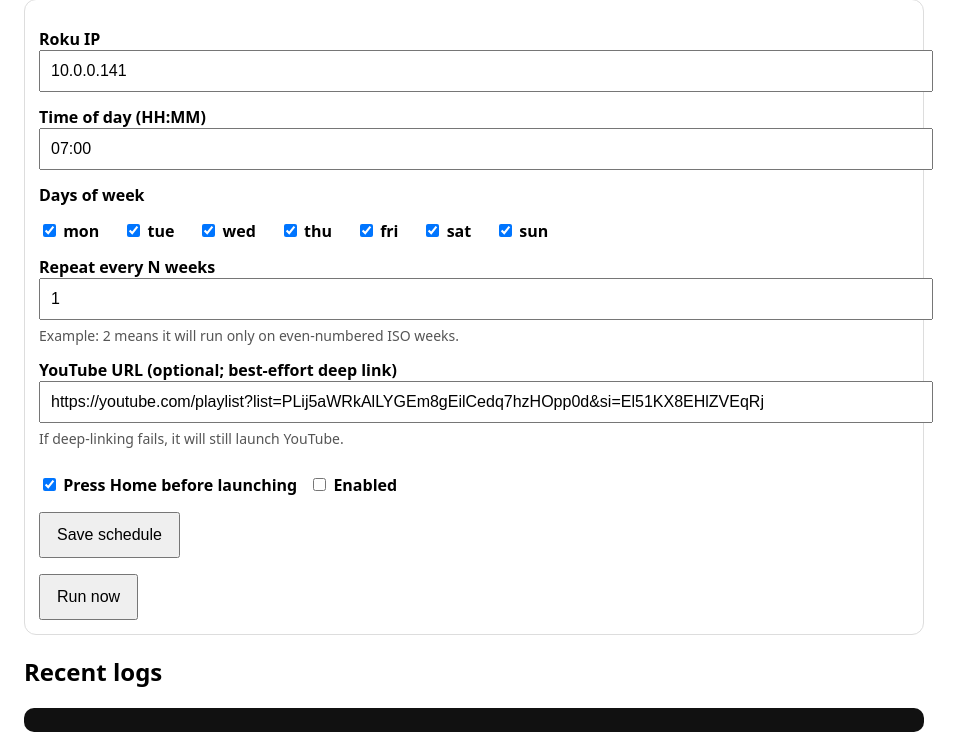
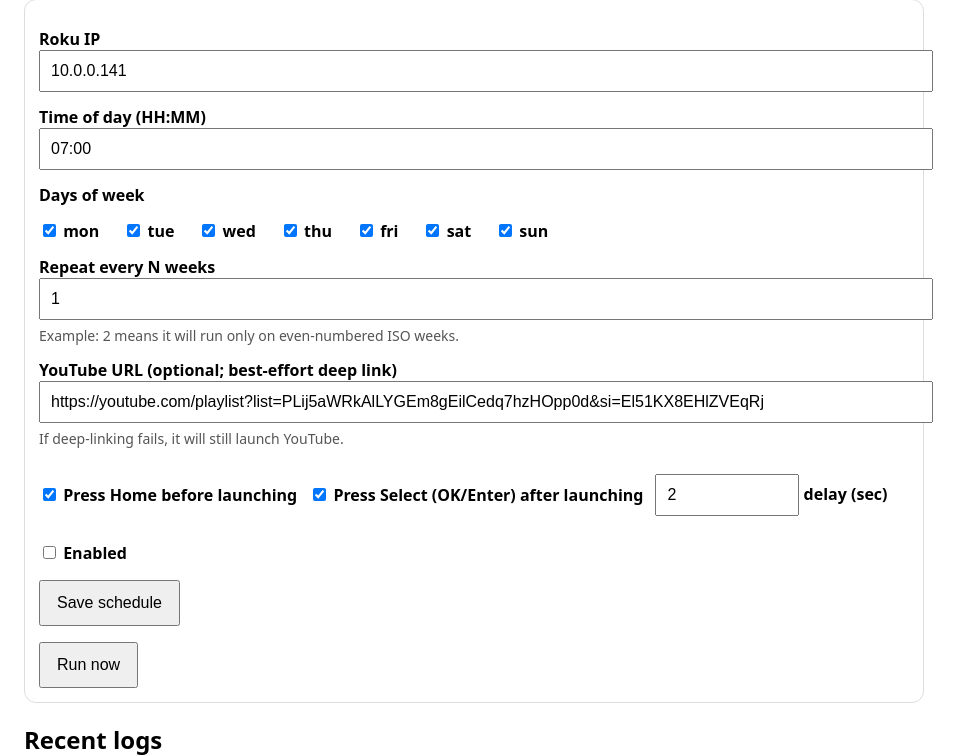
Before and after one commit to sketchmo4/roku_scheduler_ui, a FastAPI app: page / in a window 1280 px wide. Shown: the part 122-878 px from the top of the page, without its empty margins (0-972 px from the left). Before the commit the page ends 854 px from the top, so only its background shows below. Run offline with FastAPI, Linux system fonts and the light colour scheme; parts of the project's set-up code (start-up, migrations or seed data) failed here and were passed over.

Commit message:
Add optional Select/Enter keypress after launching YouTube

```diff
--- a/app/main.py
+++ b/app/main.py
@@ -34,6 +34,8 @@ DEFAULT_CONFIG: dict[str, Any] = {
     "youtube_app_name": "YouTube",
     "youtube_fallback_app_id": "837",
     "youtube_url": "https://youtube.com/playlist?list=PLij5aWRkAlLYGEm8gEilCedq7hzHOpp0d&si=El51KX8EHlZVEqRj",
+    "press_select_after_launch": True,
+    "select_delay_seconds": 2,
     "enabled": False,
 }
 
@@ -130,6 +132,13 @@ def run_roku(cfg: dict) -> None:
             params = youtube_params_from_url(yt_url) if yt_url else None
             launch(roku_ip, str(app_id), params=params)
 
+            if cfg.get("press_select_after_launch"):
+                delay = float(cfg.get("select_delay_seconds") or 2)
+                if delay > 0:
+                    time.sleep(min(delay, 10))
+                # Roku ECP uses 'Select' for OK/Enter
+                keypress(roku_ip, "Select")
+
         log(f"OK: launched YouTube on {roku_ip}")
     except Exception as e:
         log(f"ERROR: {type(e).__name__}: {e}")
@@ -170,6 +179,8 @@ def save(
     press_home_first: str | None = Form(default=None),
     days: list[str] = Form(default=[]),
     youtube_url: str = Form(default=""),
+    press_select_after_launch: str | None = Form(default=None),
+    select_delay_seconds: int = Form(2),
 ):
     cfg = load_config()
     cfg["roku_ip"] = roku_ip.strip()
@@ -179,6 +190,8 @@ def save(
     cfg["enabled"] = bool(enabled)
     cfg["press_home_first"] = bool(press_home_first)
     cfg["youtube_url"] = youtube_url.strip()
+    cfg["press_select_after_launch"] = bool(press_select_after_launch)
+    cfg["select_delay_seconds"] = int(select_delay_seconds)
 
     save_config(cfg)
     try:
--- a/app/templates/index.html
+++ b/app/templates/index.html
@@ -44,6 +44,8 @@
 
         <div class="row" style="margin-top:12px;">
           <label><input type="checkbox" name="press_home_first" {% if cfg.press_home_first %}checked{% endif %}/> Press Home before launching</label>
+          <label><input type="checkbox" name="press_select_after_launch" {% if cfg.press_select_after_launch %}checked{% endif %}/> Press Select (OK/Enter) after launching</label>
+          <label><input type="number" min="0" max="10" name="select_delay_seconds" value="{{ cfg.select_delay_seconds }}" style="width: 120px;"/> delay (sec)</label>
           <label><input type="checkbox" name="enabled" {% if cfg.enabled %}checked{% endif %}/> Enabled</label>
         </div>
 
```
